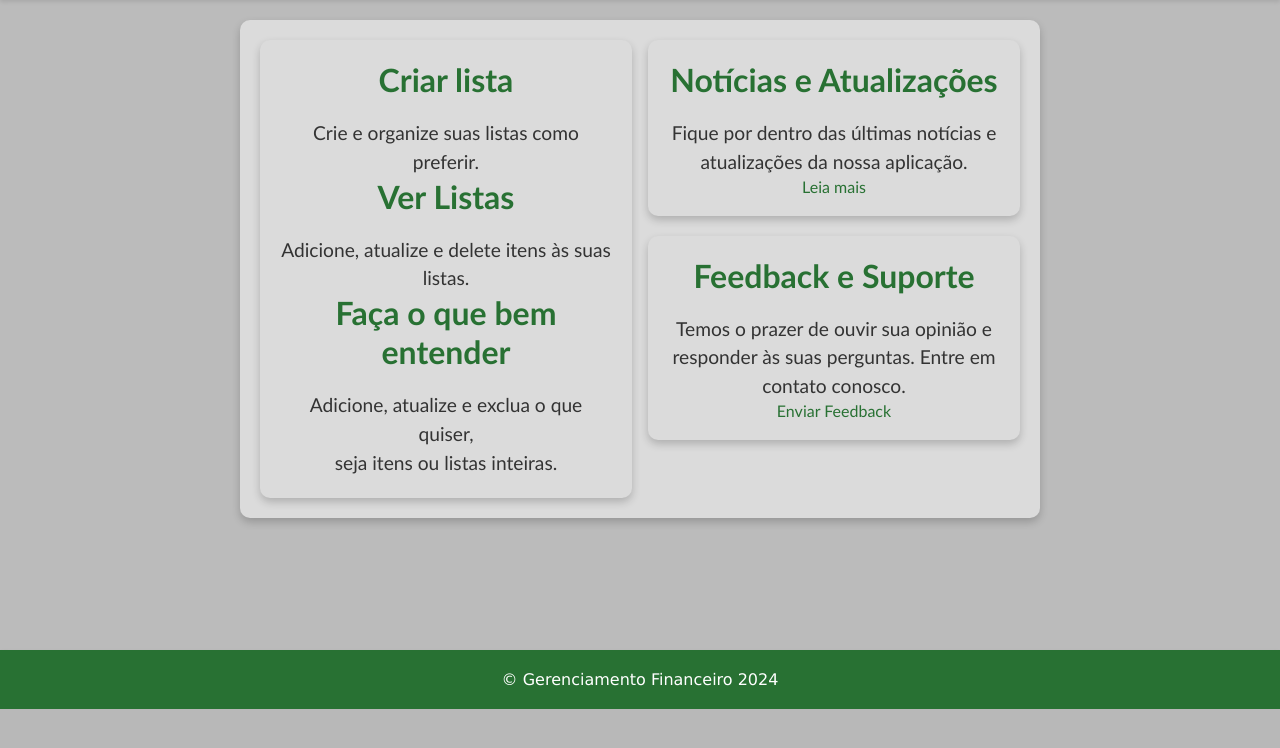
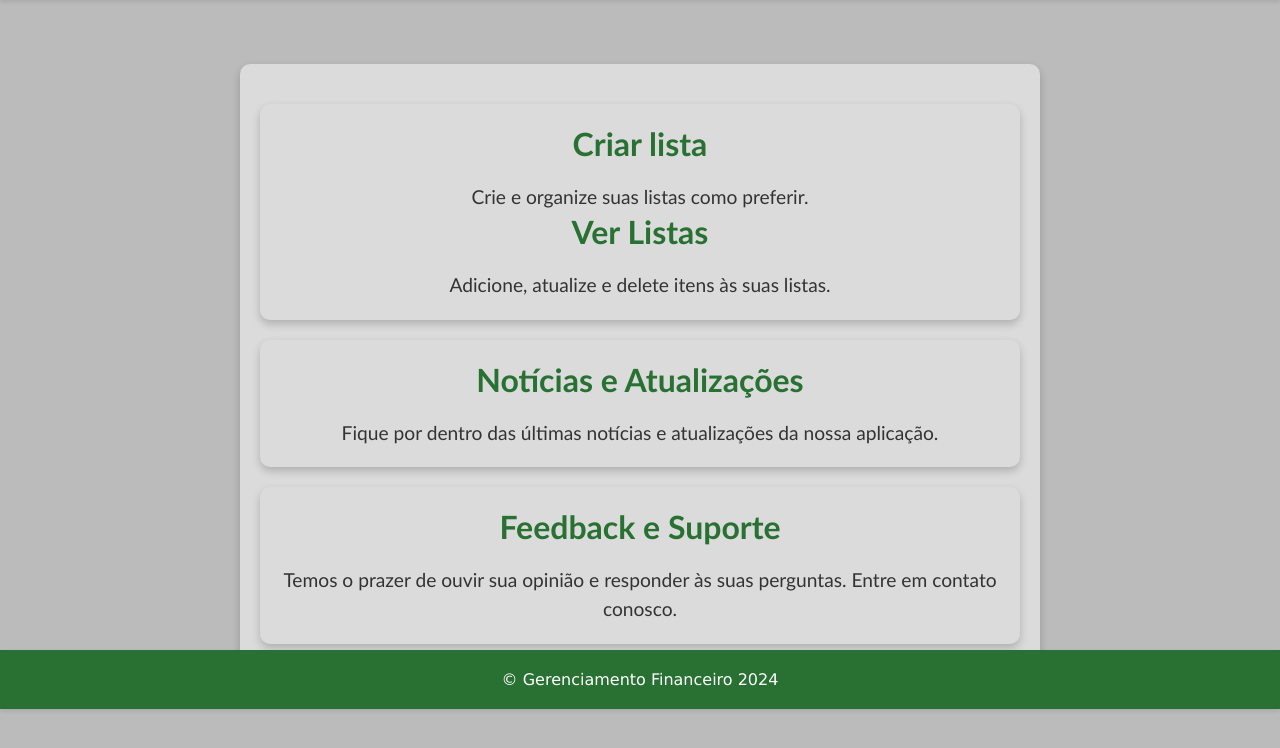
Before and after one commit to MoisesAvilar/gerenciamento_financeiro, a Django app: page / in a window 1280 px wide. Shown: the part 91-839 px from the top of the page. Before the commit the page ends 800 px from the top, so only its background shows below. Run offline with Django 4.2, Linux system fonts and the light colour scheme.

Commit message:
frontend adjustments

```diff
--- a/cria_lista/templates/cria_lista/cadastrar_itens.html
+++ b/cria_lista/templates/cria_lista/cadastrar_itens.html
@@ -3,7 +3,6 @@
     <title>Cadastrar Itens</title>
     {% load static %}
     <link rel="stylesheet" type="text/css" href="{% static 'input_style.css' %}">
-    <link rel="stylesheet" href="https://fonts.googleapis.com/css2?family=Material+Symbols+Outlined:opsz,wght,FILL,GRAD@24,400,0,0" />
 {% endblock %}
 {% block content %}
     <div class="form">
--- a/cria_lista/templates/cria_lista/index.html
+++ b/cria_lista/templates/cria_lista/index.html
@@ -17,23 +17,16 @@
             <h2><a href="{% url 'cria_lista:listas' %}">Ver Listas</a></h2>
             <p>Adicione, atualize e delete itens às suas listas.</p>
         </div>
-
-        <div class="feature3">
-            <h2>Faça o que bem entender</h2>
-            <p>Adicione, atualize e exclua o que quiser, <br> seja itens ou listas inteiras.</p>
-        </div>
     </section>
 
     <section class="updates-container">
-        <h2>Notícias e Atualizações</h2>
+        <h2><a href="https://www.github.com/MoisesAvilar/gerenciamento-financeiro/" target="_blank" rel="external">Notícias e Atualizações</a></h2>
         <p>Fique por dentro das últimas notícias e atualizações da nossa aplicação.</p>
-        <a href="https://www.github.com/MoisesAvilar/gerenciamento-financeiro/" target="_blank" rel="external">Leia mais</a>
     </section>
 
     <section class="feedback">
-        <h2>Feedback e Suporte</h2>
+        <h2><a href="https://www.linkedin.com/in/moisés-avilar/" rel="external" target="_blank">Feedback e Suporte</a></h2>
         <p>Temos o prazer de ouvir sua opinião e responder às suas perguntas. Entre em contato conosco.</p>
-        <a href="https://www.linkedin.com/in/moisés-avilar/" rel="external" target="_blank">Enviar Feedback</a>
     </section>
 
 </main>
--- a/cria_lista/templates/cria_lista/listas.html
+++ b/cria_lista/templates/cria_lista/listas.html
@@ -8,7 +8,6 @@
     {% if listas %}
 
         {% for lista in listas %}
-
             <div class="list-container">
                 <div class="list">
                     <div class="details">
--- a/static/css/base.css
+++ b/static/css/base.css
@@ -145,8 +145,7 @@ a {
 }
 
 footer {
-    position: absolute;
+    position: fixed;
     width: 100%;
     bottom: 0;
-    z-index: -1;
 }
--- a/static/css/index_style.css
+++ b/static/css/index_style.css
@@ -29,10 +29,11 @@ header h1 {
     font-size: 2.5em;
 }
 
-main.menu {
+.menu {
+    position: absolute;
     background-color: var(--cor-terciaria);
-    margin: 20px auto;
     padding: 20px;
+    margin: 20% auto;
     max-width: 800px;
     box-shadow: 0 4px 8px rgba(0, 0, 0, 0.2);
     border-radius: 10px;
@@ -104,14 +105,26 @@ section a:hover {
     color: var(--cor-secundaria);
 }
 
-@media (min-width: 768px) {
+@media only screen and (min-width: 768px) {
+
     .menu {
+        position: static;
+        margin: 20% auto;
+        max-width: 800px;
+        align-items: center;
         flex-direction: column;
-        columns: 2;
-        max-height: 80vh;
-    }
-
-    .features-container {
-        margin-top: 0px;
+        margin-bottom: 40px;
     }
 }
+
+@media only screen and (min-width: 992px) {
+    .menu {
+        margin: 15% auto;
+    }
+}
+
+@media only screen and (min-width: 1200px) {
+    .menu {
+        margin: 5% auto;
+    }
+}
--- a/static/css/input_style.css
+++ b/static/css/input_style.css
@@ -61,8 +61,10 @@ legend {
 .form-group select, .form-group input {
     height: 30px;
     width: 60vw;
-    border: 1px solid var(--cor-cinza);
+    border: .5px solid var(--cor-cinza);
     border-radius: 4px;
+    font-size: 1.1em;
+    text-align: center;
 }
 
 .button {
```
Also changed, not shown: cria_lista/templates/cria_lista/itens.html (+5 -5 lines), static/css/authentication_form.css (+22 -3 lines), static/css/item_view_style.css (+13 -16 lines).
